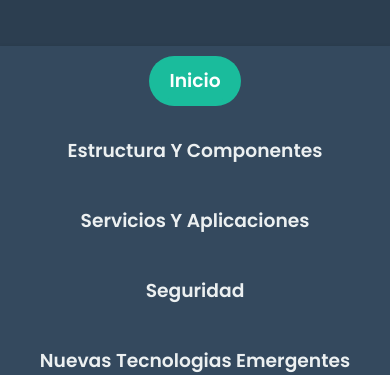
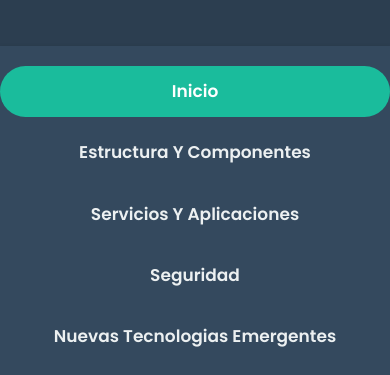
Before and after one commit to IsraelGarcia04/Pagina, a plain HTML site: page index.html in a window 390 px wide. Shown: the part 469-844 px from the top of the page. Drawn offline with Linux system fonts and the light colour scheme.

Commit message:
Update estilos.css

```diff
--- a/estilos.css
+++ b/estilos.css
@@ -373,3 +373,20 @@ html {
         grid-template-columns: repeat(2, 1fr);
     }
 }
+
+
+
+@media (max-width: 600px) {
+  nav {
+    flex-direction: column;
+    gap: 10px;
+    padding: 10px 0;
+  }
+
+  nav a {
+    width: 100%;
+    text-align: center;
+    padding: 12px 0;
+    font-size: 1em;
+  }
+}
```
